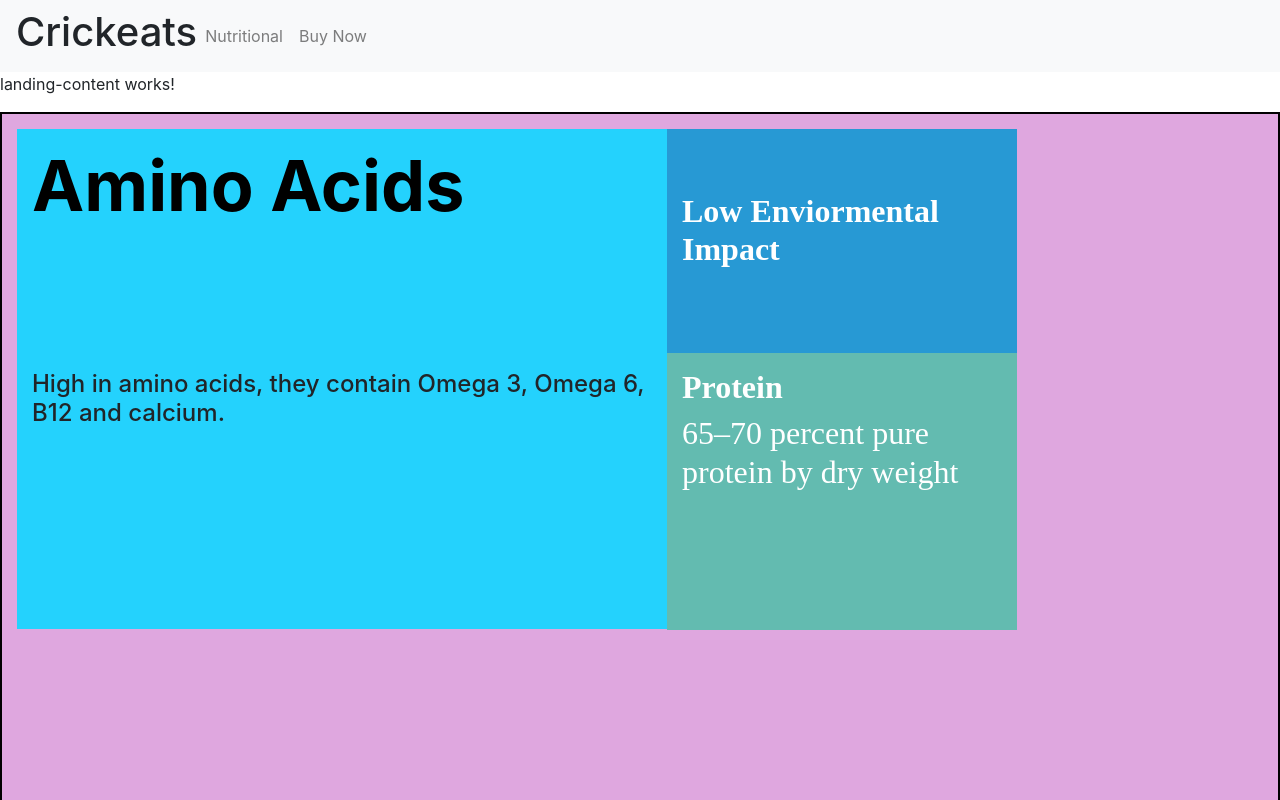
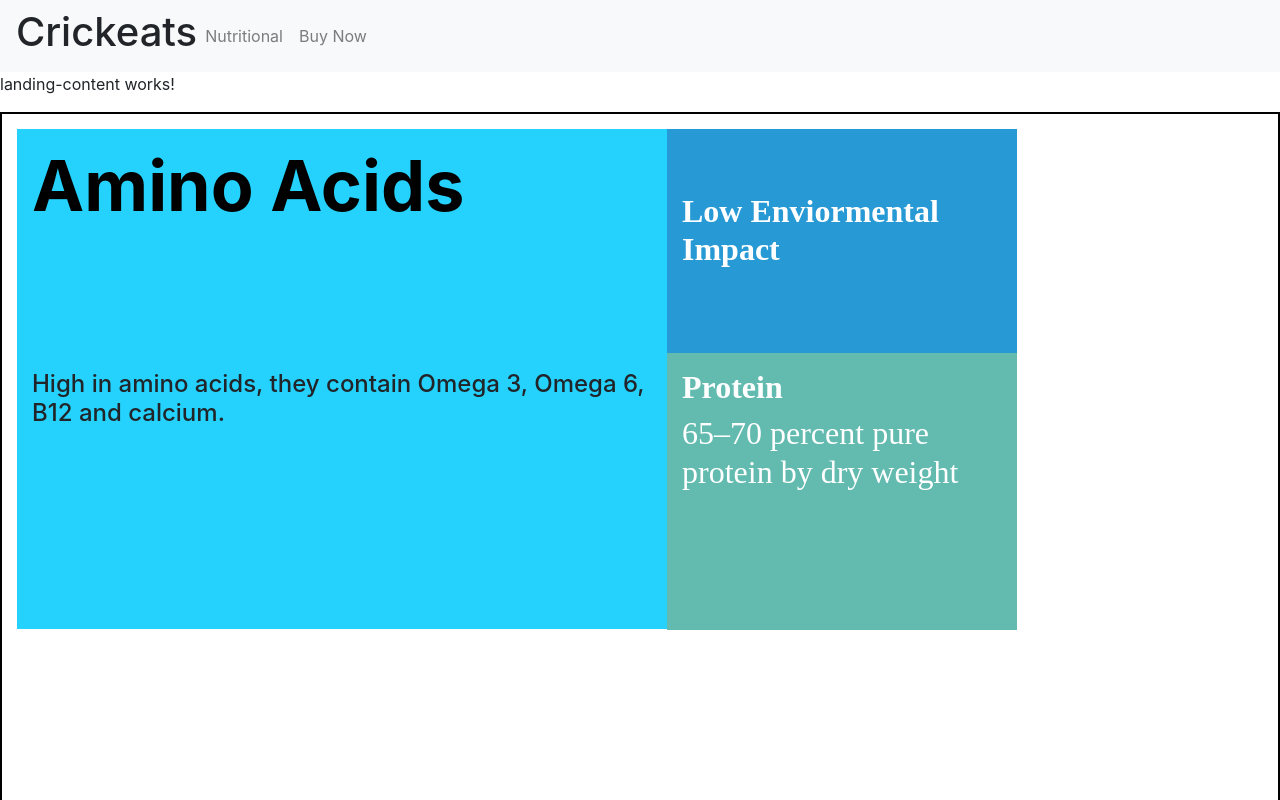
Before and after one commit to odonfrancisco/cricket-hack, an Angular app: page / in a window 1280 px wide. Shown: the top 800 px of the page. Built offline with nearby package versions, Linux system fonts and the light colour scheme.

Commit message:
background

```diff
--- a/src/app/landing-page/nutritional/nutritional.component.css
+++ b/src/app/landing-page/nutritional/nutritional.component.css
@@ -18,7 +18,7 @@ h5 {
   border-color: black;
   border-style: solid;
   padding: 15px;
-  background-color: rgb(223, 167, 223)
+  background-color: white;
 }
 
 #lightblue-container {
```
